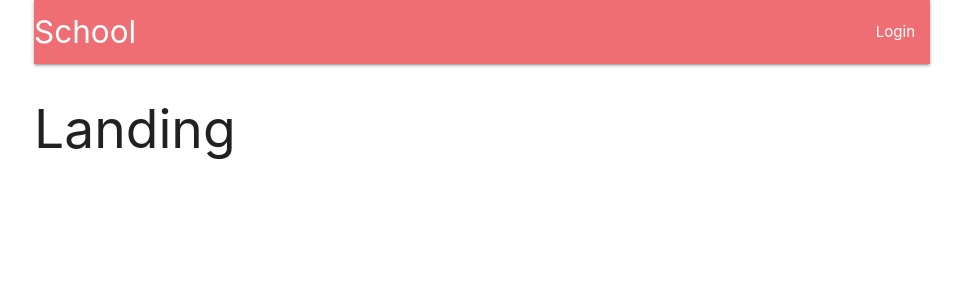
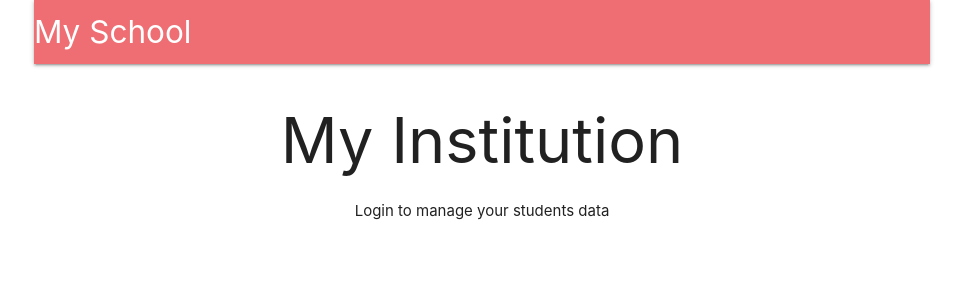
Before and after one commit to karthikkovi/studentrepository, a React (Create React App) app in the folder client/: page / in a window 1280 px wide. Shown: the top 300 px of the page, without its empty margins (158-1121 px from the left). Built offline with nearby package versions, Linux system fonts and the light colour scheme; no server answers.

Commit message:
completed the herader component with proper redirection

```diff
--- a/client/src/components/App.js
+++ b/client/src/components/App.js
@@ -4,9 +4,9 @@
 import * as actions from '../actions';
 
 import Header from './Header';
+import Landing from './Landing';
 const Dashboard = () => <h2>Dashboard</h2>;
 const StudentNew = () => <h2>StudentNew</h2>;
-const Landing = () => <h2>Landing</h2>;
 
 class App extends Component {
 	componentDidMount() {
--- a/client/src/components/Header.js
+++ b/client/src/components/Header.js
@@ -1,17 +1,38 @@
 import React, { Component } from 'react';
+import { connect } from 'react-redux';
+import { Link } from 'react-router-dom';
 
 class Header extends Component {
+	renderContent() {
+		switch (this.props.auth) {
+			case null:
+				return null;
+			case false:
+				return (
+					<li>
+						<a href='/auth/google'>Login</a>
+					</li>
+				);
+			default:
+				return (
+					<li>
+						<a href='/api/logout'>Logout</a>
+					</li>
+				);
+		}
+	}
+
 	render() {
 		return (
 			<nav>
 				<div className='nav-wrapper'>
-					<a href='/' className='brand-logo'>
-						School
-					</a>
+					<Link
+						to={this.props.auth ? '/students' : '/'}
+						className='left brand-logo'>
+						My School
+					</Link>
 					<ul id='nav-mobile' className='right'>
-						<li>
-							<a href='sass.html'>Login</a>
-						</li>
+						{this.renderContent()}
 					</ul>
 				</div>
 			</nav>
@@ -19,4 +40,8 @@
 	}
 }
 
-export default Header;
+function mapStateToProps({ auth }) {
+	return { auth };
+}
+
+export default connect(mapStateToProps)(Header);
--- /dev/null
+++ b/client/src/components/Landing.js
@@ -0,0 +1,12 @@
+import React from 'react';
+
+const Landing = () => {
+	return (
+		<div style={{ textAlign: 'center' }}>
+			<h1>My Institution</h1>
+			Login to manage your students data
+		</div>
+	);
+};
+
+export default Landing;
--- a/client/src/reducers/authReducer.js
+++ b/client/src/reducers/authReducer.js
@@ -1,7 +1,6 @@
 import { FETCH_USER } from '../actions/types';
 
 export default function (state = null, action) {
-	console.log(action);
 	switch (action.type) {
 		case FETCH_USER:
 			return action.payload || false;
```
Also changed, not shown: 1 other file (tests, documents, lock files or other folders).
